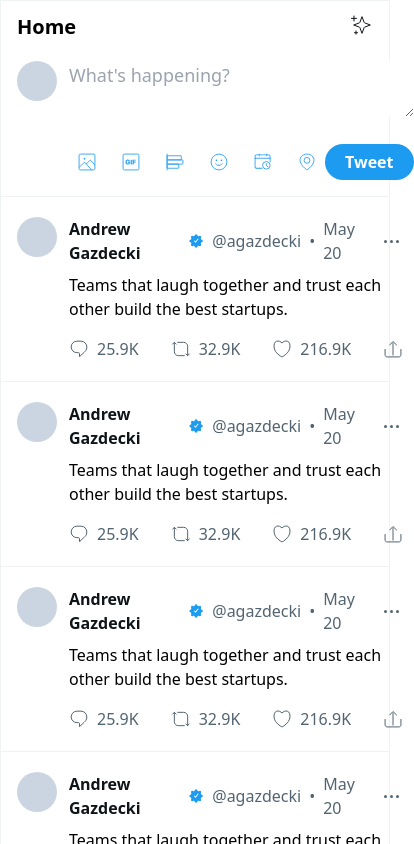
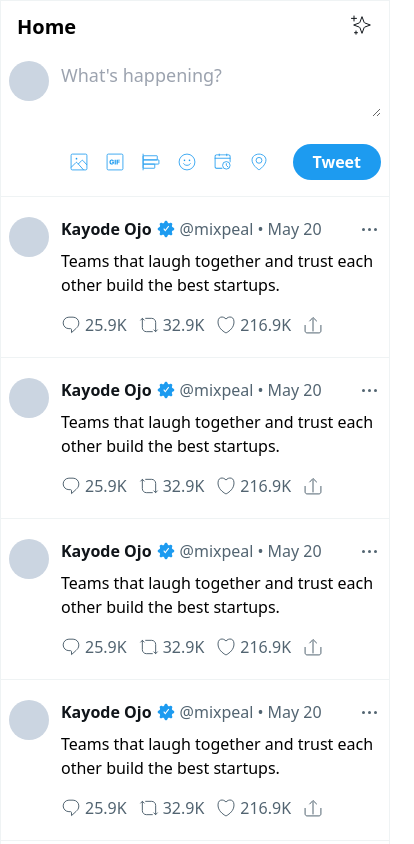
Before and after one commit to Mixpeal/twitter-feed-tailwind, a Next.js app: page / in a window 390 px wide. Shown: the top 844 px of the page, 414 px wide, since content can reach past the window. Built offline with nearby package versions, Linux system fonts and the light colour scheme.

Commit message:
initial release

```diff
--- a/components/home/MiddleSide.js
+++ b/components/home/MiddleSide.js
@@ -14,14 +14,14 @@
                     <line x1="8.5" y1="19.7" x2="5.5" y2="19.7" stroke="#0F1419" strokeLinecap="round" />
                 </svg>
             </div>
-            <div className="flex mt-2 px-4 pb-4">
+            <div className="flex mt-2 px-2 lg:px-4 pb-4">
                 <MainAvatar />
                 <div className="w-full">
                     <div className="text-lg">
                         <textarea name="" className="w-full outline-0" placeholder="What's happening?"></textarea>
                     </div>
                     <div className="flex justify-between items-center mt-5">
-                        <div className="flex space-x-2 items-center w-full">
+                        <div className="flex lg:space-x-2 items-center w-full">
                             <a href="" className="hover:bg-bg-main rounded-full block p-2">
                                 <svg width="20" height="20" viewBox="0 0 24 24" fill="none" xmlns="http://www.w3.org/2000/svg">
                                     <rect x="2.5" y="2.5" width="19" height="19" rx="1.5" stroke="#1D9BF0" />
--- a/components/home/RightSide.js
+++ b/components/home/RightSide.js
@@ -3,7 +3,7 @@
 
 export default function RightSide() {
     return (
-        <div className="lg:ml-10 mb-10">
+        <div className="mx-2 lg:ml-10 mb-10">
             <SearchBlock />
 
             <div className="bg-bg-main rounded-2xl pt-4 my-4">
--- a/components/tweets/EachTweet.js
+++ b/components/tweets/EachTweet.js
@@ -2,18 +2,18 @@
 
 export default function EachTweet() {
     return (
-        <div className="px-4 py-5 border-b border-b-border-main cursor-pointer hover:bg-bg-hover">
+        <div className="px-2 lg:px-4 py-5 border-b border-b-border-main cursor-pointer hover:bg-bg-hover">
             <div className="flex">
                 <MainAvatar />
                 <div className="w-full">
-                    <div className="flex space-x-2 items-center justify-between">
-                        <div className="flex space-x-2 items-center">
-                            <a href="" className="flex space-x-2 items-center hover:underline">
-                                <span className="font-semibold text-default-high">Andrew Gazdecki</span>
+                    <div className="flex space-x-1 lg:space-x-2 items-center justify-between">
+                        <div className="flex space-x-1 lg:space-x-2 items-center">
+                            <a href="" className="flex space-x-1 lg:space-x-2 items-center hover:underline">
+                                <span className="font-semibold text-default-high">Kayode Ojo</span>
                                 <svg width="20" height="20" viewBox="0 0 20 20" fill="none" xmlns="http://www.w3.org/2000/svg">
                                     <path fillRule="evenodd" clipRule="evenodd" d="M11.5427 2.89974C11.1713 1.25563 8.8287 1.25563 8.45732 2.89974C8.21663 3.96528 6.99385 4.47177 6.0702 3.88851C4.64504 2.98856 2.98857 4.64503 3.88852 6.07019C4.47178 6.99384 3.96529 8.21662 2.89974 8.45731C1.25564 8.82869 1.25564 11.1713 2.89974 11.5427C3.96529 11.7834 4.47178 13.0061 3.88852 13.9298C2.98857 15.355 4.64504 17.0114 6.0702 16.1115C6.99385 15.5282 8.21663 16.0347 8.45732 17.1002C8.8287 18.7444 11.1713 18.7444 11.5427 17.1002C11.7834 16.0347 13.0061 15.5282 13.9298 16.1115C15.355 17.0114 17.0114 15.355 16.1115 13.9298C15.5282 13.0061 16.0347 11.7834 17.1003 11.5427C18.7444 11.1713 18.7444 8.82869 17.1003 8.45731C16.0347 8.21662 15.5282 6.99384 16.1115 6.07019C17.0114 4.64503 15.355 2.98856 13.9298 3.88851C13.0061 4.47177 11.7834 3.96528 11.5427 2.89974ZM8.8626 11.8763L9.25628 12.3813L9.65077 11.8769L13.1308 7.42764L12.3431 6.81155L9.25758 10.7565L8.13124 9.31171L7.34259 9.92655L8.8626 11.8763Z" fill="#1D9BF0" />
                                 </svg>
-                                <span className="text-default-medium">@agazdecki</span>
+                                <span className="text-default-medium">@mixpeal</span>
                             </a>
                             <span className="text-default-medium">•</span>
                             <span className="text-default-medium">May 20</span>
@@ -27,14 +27,14 @@
                         </button>
                     </div>
                     <div className="mt-2">Teams that laugh together and trust each other build the best startups.</div>
-                    <div className="flex mt-4 space-x-8">
-                        <button className="flex space-x-2 items-center">
+                    <div className="flex mt-4 space-x-3 lg:space-x-8">
+                        <button className="flex space-x-1 lg:space-x-2 items-center">
                             <svg width="20" height="20" viewBox="0 0 20 20" fill="none" xmlns="http://www.w3.org/2000/svg">
                                 <path d="M7.91667 2.16666H12.0833C15.259 2.16666 17.8333 4.74103 17.8333 7.91666C17.8333 9.54751 17.444 10.5924 16.8289 11.4779C16.3479 12.1705 15.7364 12.7625 15.0068 13.4688C14.7636 13.7043 14.5072 13.9525 14.2382 14.2213L10.5 17.6197V14.5667C10.5 14.0696 10.0971 13.6667 9.60001 13.6667H7.91667C4.74103 13.6667 2.16667 11.0923 2.16667 7.91666C2.16667 4.74103 4.74103 2.16666 7.91667 2.16666Z" stroke="#526471" />
                             </svg>
                             <span className="text-default-medium">25.9K</span>
                         </button>
-                        <button className="flex space-x-2 items-center">
+                        <button className="flex space-x-1 lg:space-x-2 items-center">
                             <svg width="20" height="20" viewBox="0 0 20 20" fill="none" xmlns="http://www.w3.org/2000/svg">
                                 <path d="M3.33334 3.33276L3.33334 12.6667C3.33334 14.8758 5.1242 16.6667 7.33334 16.6667L13.3333 16.6667" stroke="#526471" strokeLinecap="round" />
                                 <path d="M5.20221 5.10072L3.43445 3.33296L1.66668 5.10073" stroke="#526471" strokeLinecap="round" />
@@ -43,7 +43,7 @@
                             </svg>
                             <span className="text-default-medium">32.9K</span>
                         </button>
-                        <button className="flex space-x-2 items-center">
+                        <button className="flex space-x-1 lg:space-x-2 items-center">
                             <svg width="20" height="20" viewBox="0 0 20 20" fill="none" xmlns="http://www.w3.org/2000/svg">
                                 <path d="M9.16757 17.5493C9.67329 17.8817 10.3267 17.8817 10.8324 17.5493C13.263 15.9521 18 12.8167 18 6.93775C18 5.15725 17.5322 3.88291 16.74 3.06516C15.9446 2.24422 14.8897 1.95318 13.8649 2.00605C12.8462 2.0586 11.8274 2.44973 11.0337 3.03397C10.6316 3.3299 10.2716 3.68776 10 4.0919C9.72841 3.68776 9.36837 3.3299 8.96631 3.03397C8.17255 2.44973 7.15381 2.0586 6.13513 2.00605C5.11029 1.95318 4.05539 2.24422 3.26003 3.06516C2.46778 3.88291 2 5.15725 2 6.93776C2 12.8167 6.73699 15.9521 9.16757 17.5493Z" stroke="#526471" />
                             </svg>
```
